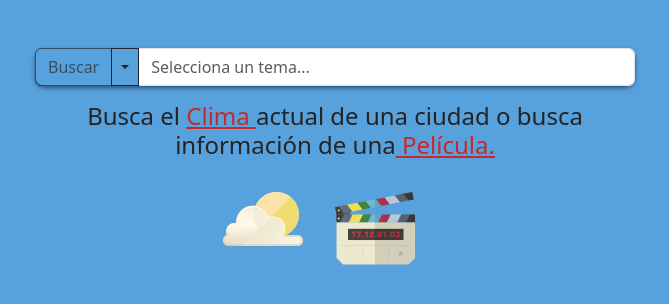
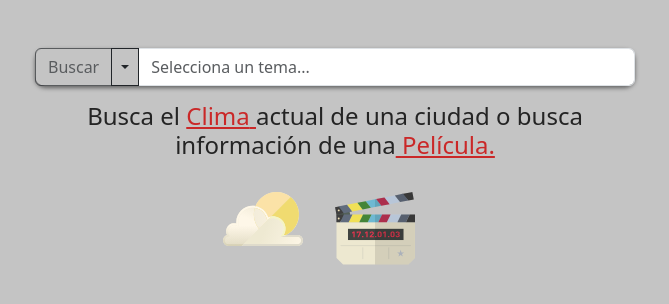
Before and after one commit to Pipeto84/searcher, a React (Vite) app: page / in a window 1280 px wide. Shown: the top 304 px of the page, without its empty margins (305-974 px from the left). Built offline with nearby package versions, Linux system fonts and the light colour scheme.

Commit message:
cambio bachground

```diff
--- a/src/styles/Buscador.css
+++ b/src/styles/Buscador.css
@@ -1,6 +1,6 @@
 .buscar {
   text-align: center;
-  background-color: #57a1dd;
+  background-color: rgb(196, 196, 196);
   height: 100vh;
   color: rgb(36, 36, 36);
   padding-top: 3rem;
--- a/src/styles/Peliculas.css
+++ b/src/styles/Peliculas.css
@@ -1,7 +1,7 @@
 .movieList {
   margin: auto;
   padding: 0 1.25rem;
-  background-color: #57a1dd;
+  background-color: rgb(196, 196, 196);
   display: grid;
   grid-template-columns: repeat(auto-fit, minmax(15.625rem, 1fr));
   gap: 1.25rem;
```
